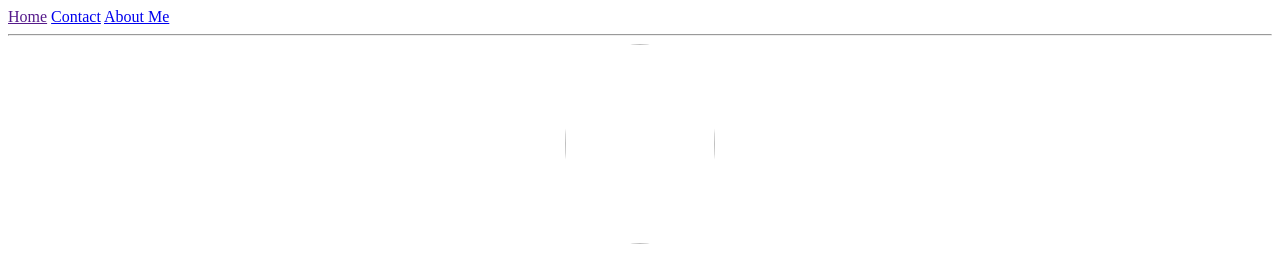
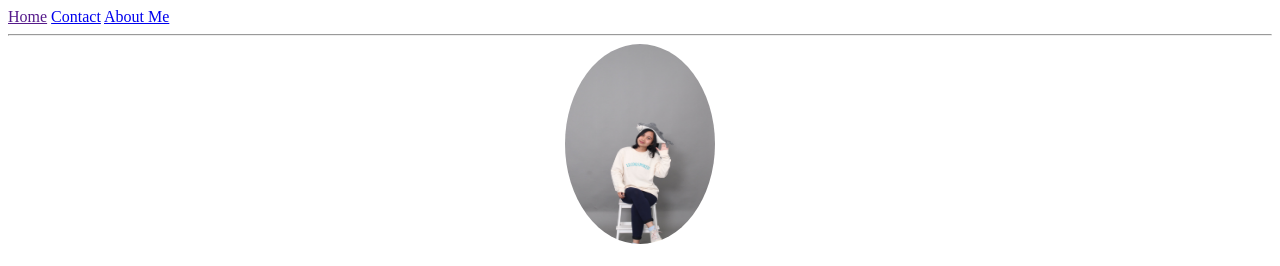
Before and after one commit to ceciliarpr/Project-1, a plain HTML site: page index.html in a window 1280 px wide. Shown: the top 266 px of the page. Drawn offline with Linux system fonts and the light colour scheme.

Commit message:
Update index.html

```diff
--- a/index.html
+++ b/index.html
@@ -16,7 +16,7 @@
 <hr>
 
     <header style="text-align: center;">
-        <img src="cecil.jpg" width="150" height="200" style="border-radius: 50%;">
+        <img src="cecil.jpeg.jpg" width="150" height="200" style="border-radius: 50%;">
         <h1>CECILIA RATRI P.R</h1>
         <p>Junior Web Programer</p>
     </header>
```
